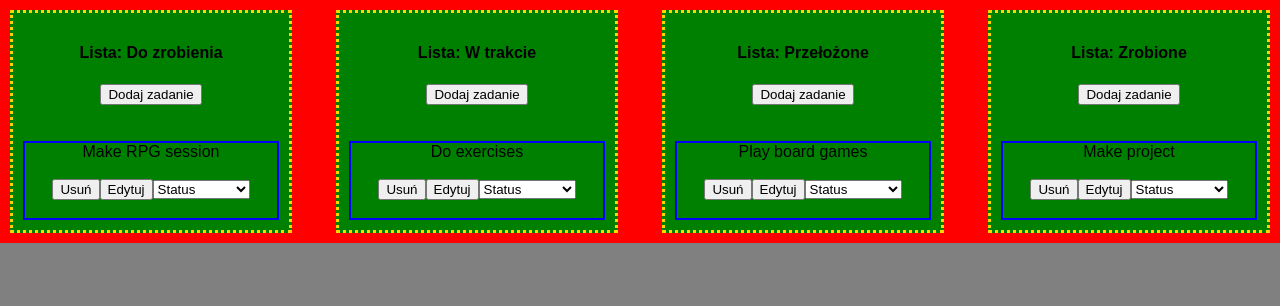
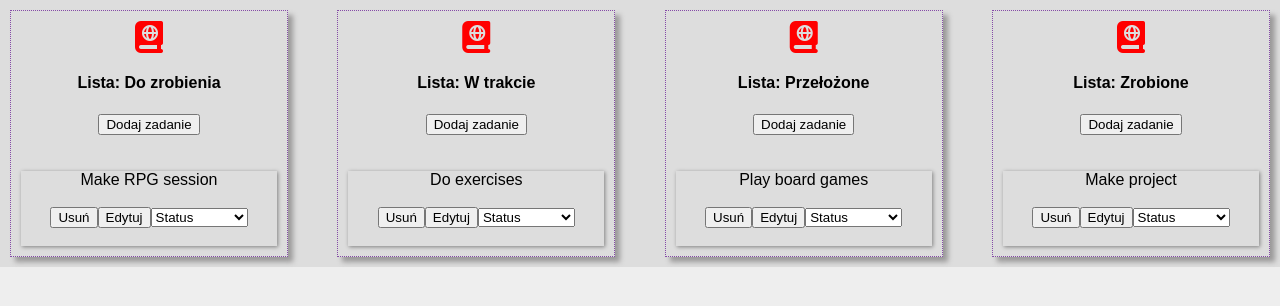
Before and after one commit to Blagi-zmaj/Kanban, a React (Create React App) app in the folder frontend/: page / in a window 1280 px wide. Shown: the top 306 px of the page. Built offline with nearby package versions, Linux system fonts and the light colour scheme.

Commit message:
Add icons and designed lists.
Add icons to each list and designed lists.

```diff
--- a/frontend/public/index.html
+++ b/frontend/public/index.html
@@ -24,6 +24,7 @@
       work correctly both with client-side routing and a non-root public URL.
       Learn how to configure a non-root public URL by running `npm run build`.
     -->
+    <script src="https://kit.fontawesome.com/a4b8129466.js" crossorigin="anonymous"></script>
     <title>React App</title>
   </head>
   <body>
--- a/frontend/src/App.css
+++ b/frontend/src/App.css
@@ -1,9 +1,9 @@
 body {
-  background-color: grey;
+  background-color: #eee;
 }
 
 .listBox {
-  background-color: red;
+  background-color: #ddd;
   display: flex;
   flex-direction: row;
   width: 100%;
@@ -11,8 +11,8 @@ body {
 }
 
 .listElement {
-  background-color: green;
-  border: dotted 3px gold;
+  box-shadow: 5px 5px 5px rgb(155, 154, 154);
+  border: dotted 1px rgb(133, 75, 167);
   display: inline-block;
   width: 20%;
   padding: 10px;
@@ -20,7 +20,9 @@ body {
 }
 
 .task {
-  border: solid 2px blue;
+  /* border: solid 2px #F3F7D4; */
+  /* #F3F7D4; */
+  box-shadow: 1px 1px 4px rgb(129, 129, 129);
 }
 
 .newTask {
--- a/frontend/src/components/Lists/List.js
+++ b/frontend/src/components/Lists/List.js
@@ -11,6 +11,7 @@ function List(props) {
 
   return (
     <div className="listElement">
+      {<i style={{color: "red"}} class="fas fa-atlas fa-2x"></i>}
       <h4>Lista: {props.listName}</h4>
       <Tasks
         updateTasks={(del, add) => {
```
